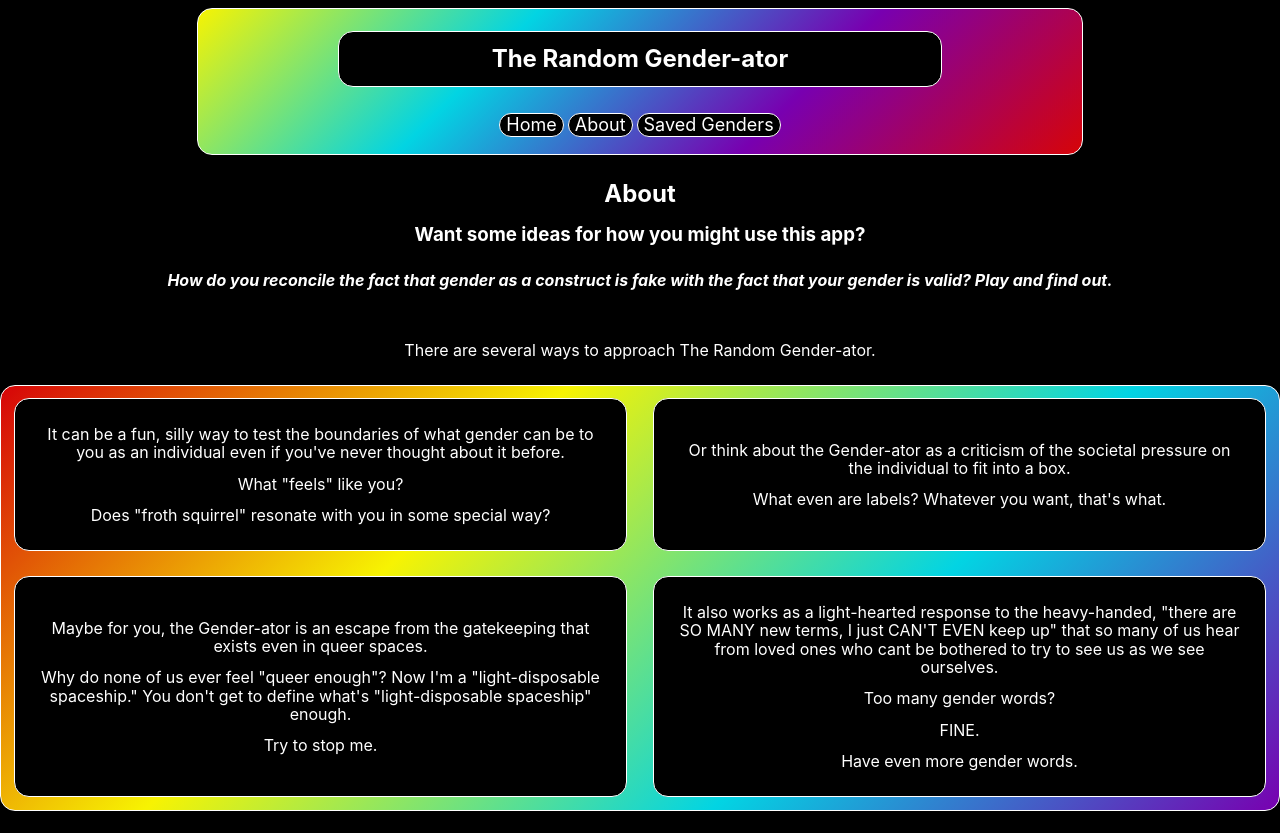
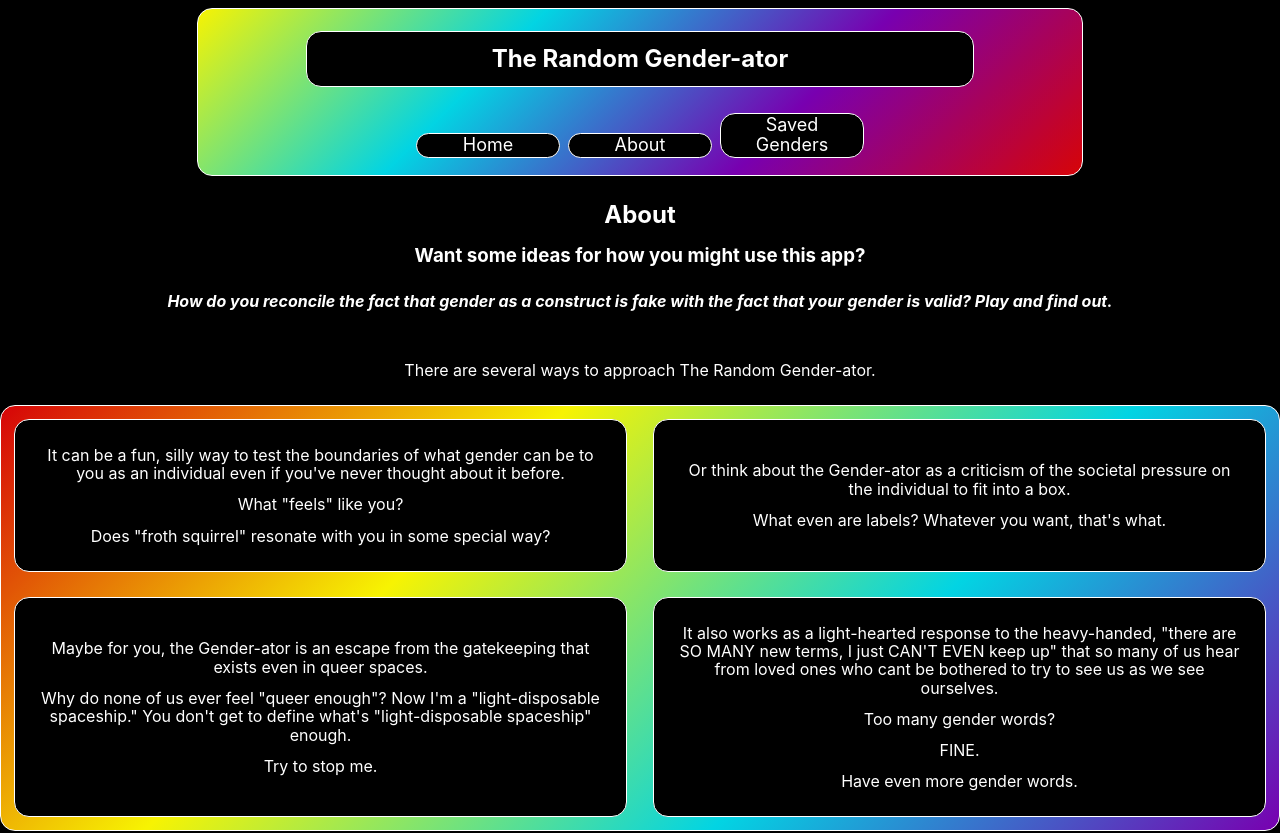
Before and after one commit to RMartin0717/random-gender-ator, a React (Create React App) app: page /about in a window 1280 px wide. Shown: the top 833 px of the page. Built offline with nearby package versions, Linux system fonts and the light colour scheme; no server answers.

Commit message:
Add button effects

```diff
--- a/src/components/App/App.css
+++ b/src/components/App/App.css
@@ -11,7 +11,16 @@ a {
 button {
   border: 1px solid white;
   border-radius: 15px;
-  margin: 2px;
+  margin: 2px 4px;
+  width: 8em;
+}
+
+button:hover {
+  transform: scale(1.1);
+}
+
+button:active {
+  background: linear-gradient(-45deg, #f7f302, #d60408, #7800b0, #02d4e3);
 }
 
 .main-page {
--- a/src/components/Error/Error.css
+++ b/src/components/Error/Error.css
@@ -2,6 +2,7 @@ h4 {
   border-radius: 15px;
 }
 .error {
+  margin: 1vw;
   padding: 1vw;
   border-radius: 15px;
   border: 1px solid white;
--- a/src/components/Form/Form.css
+++ b/src/components/Form/Form.css
@@ -7,6 +7,10 @@ form {
 
 select {
   width: 30vw;
+}
+
+select:hover {
+  transform: scale(1.1);
 }
 
 .form-container {
--- a/src/components/Header/Header.css
+++ b/src/components/Header/Header.css
@@ -34,13 +34,13 @@
 }
 
 .page-heading {
-  width: 45vw;
+  width: 50vw;
   padding: 1vw;
   border: 1px solid white;
   border-radius: 15px;
 }
 
-@media screen and (max-width: 770px) {
+@media screen and (max-width: 900px) {
   .header {
     width: 90vw;
     font-size: 1em;
--- a/src/components/Header/Header.js
+++ b/src/components/Header/Header.js
@@ -8,9 +8,9 @@ const Header = () => {
       <header className='header title'>
         <h1 className='page-heading'>The Random Gender-ator</h1>
         <div className="button-container">
-          <Link to='/'><button className='home-btn link-btn'>Home</button></Link>
-          <Link to='/about'><button className='about-btn link-btn'>About</button></Link>
-          <Link to='/savedgenders'><button className='saved-btn link-btn'>Saved Genders</button></Link>
+          <Link to='/'><button className='link-btn'>Home</button></Link>
+          <Link to='/about'><button className='link-btn'>About</button></Link>
+          <Link to='/savedgenders'><button className='link-btn'>Saved Genders</button></Link>
         </div>
       </header>
     </div>
```
